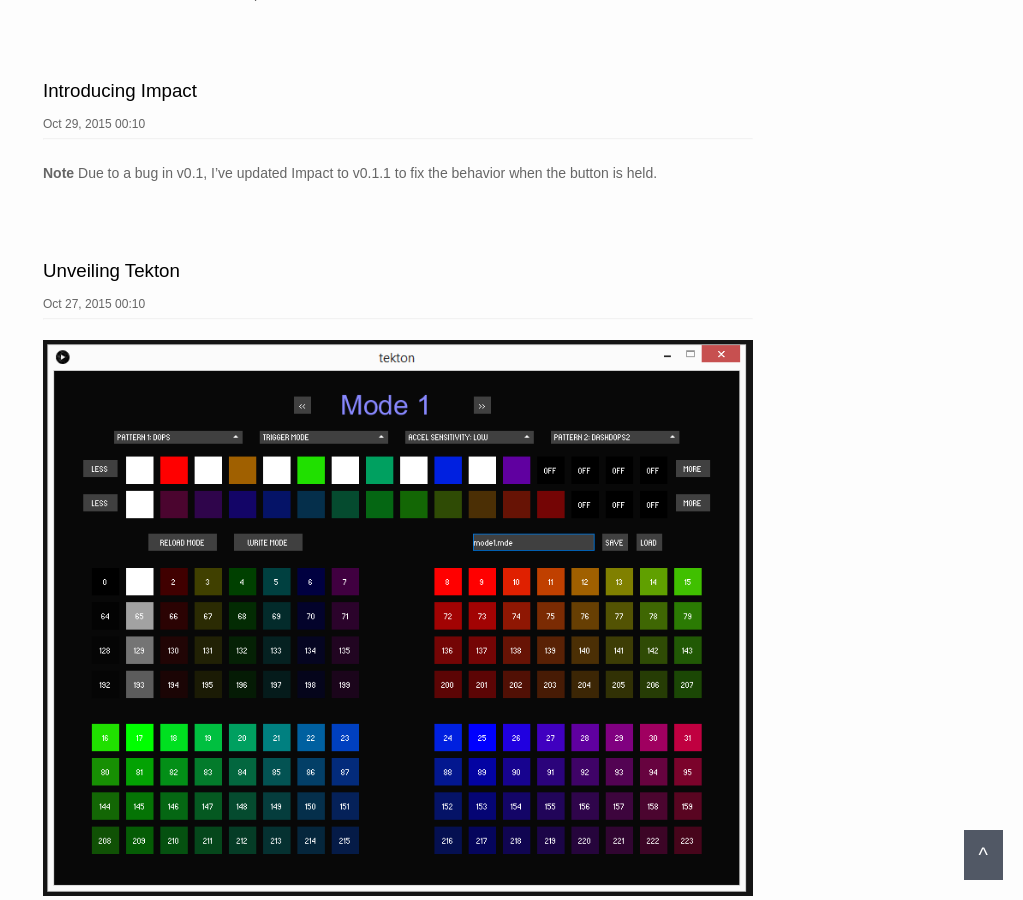
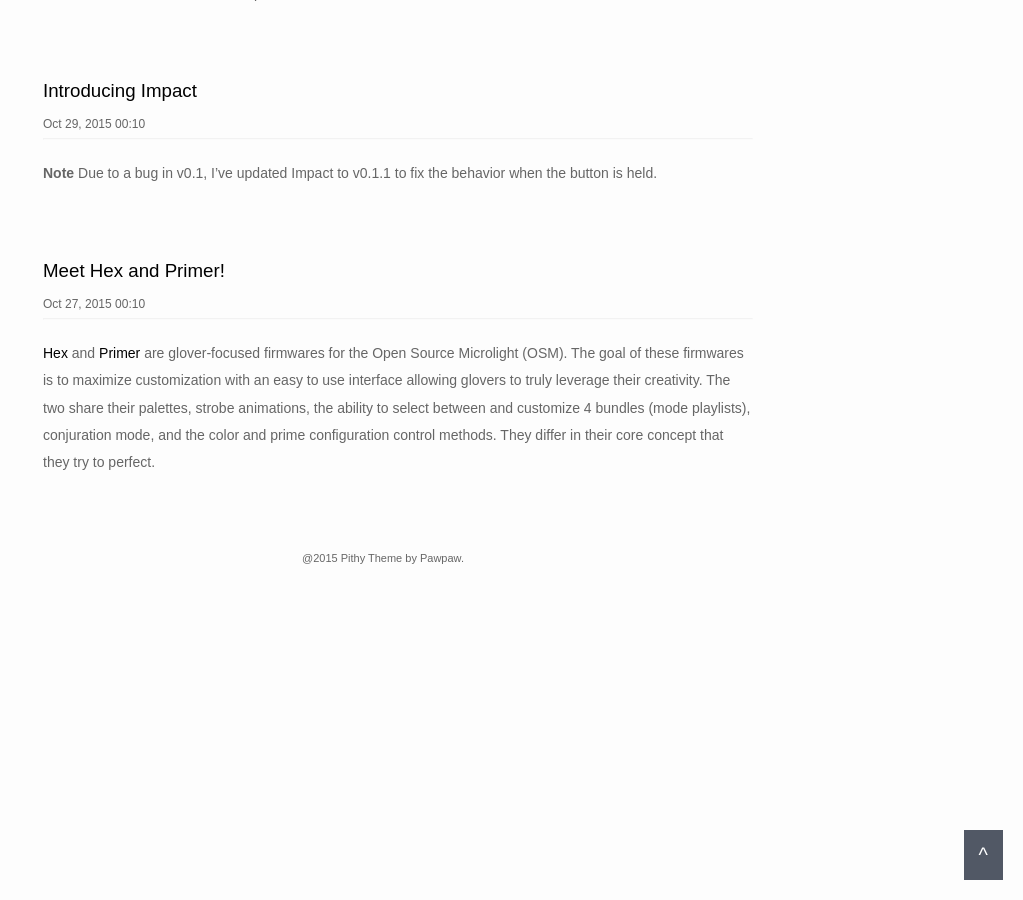
Before and after one commit to iterati/iterati.github.io, a Jekyll site: the page built from index.html, in a window 1280 px wide and 900 px high, scrolled down 631 px. Shown: the whole window, without its empty margins (257-1280 px from the left). Built offline with Jekyll 4.4.1, drawn with Linux system fonts in a browser that asks for light colours; a file with an impossible date is left out.

Commit message:
Fix date

```diff
--- a/_posts/2015-11-07-unveiling-tekton.md
+++ b/_posts/2015-11-07-unveiling-tekton.md
@@ -1,7 +1,7 @@
 ---
 layout: post
 title: "Unveiling Tekton"
-date: 2015-10-27T00:00:00.000Z
+date: 2015-11-07:00:00.000Z
 categories: osm
 published: true
 ---
```
